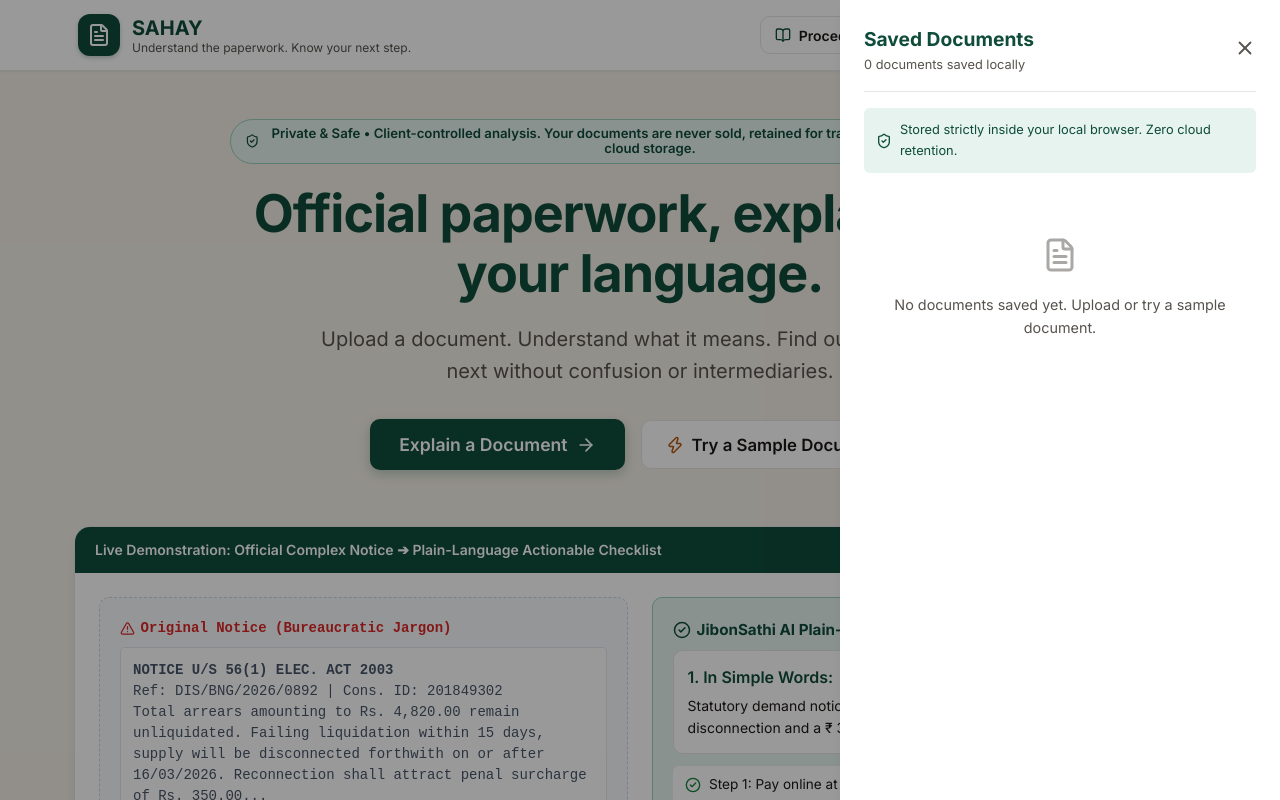
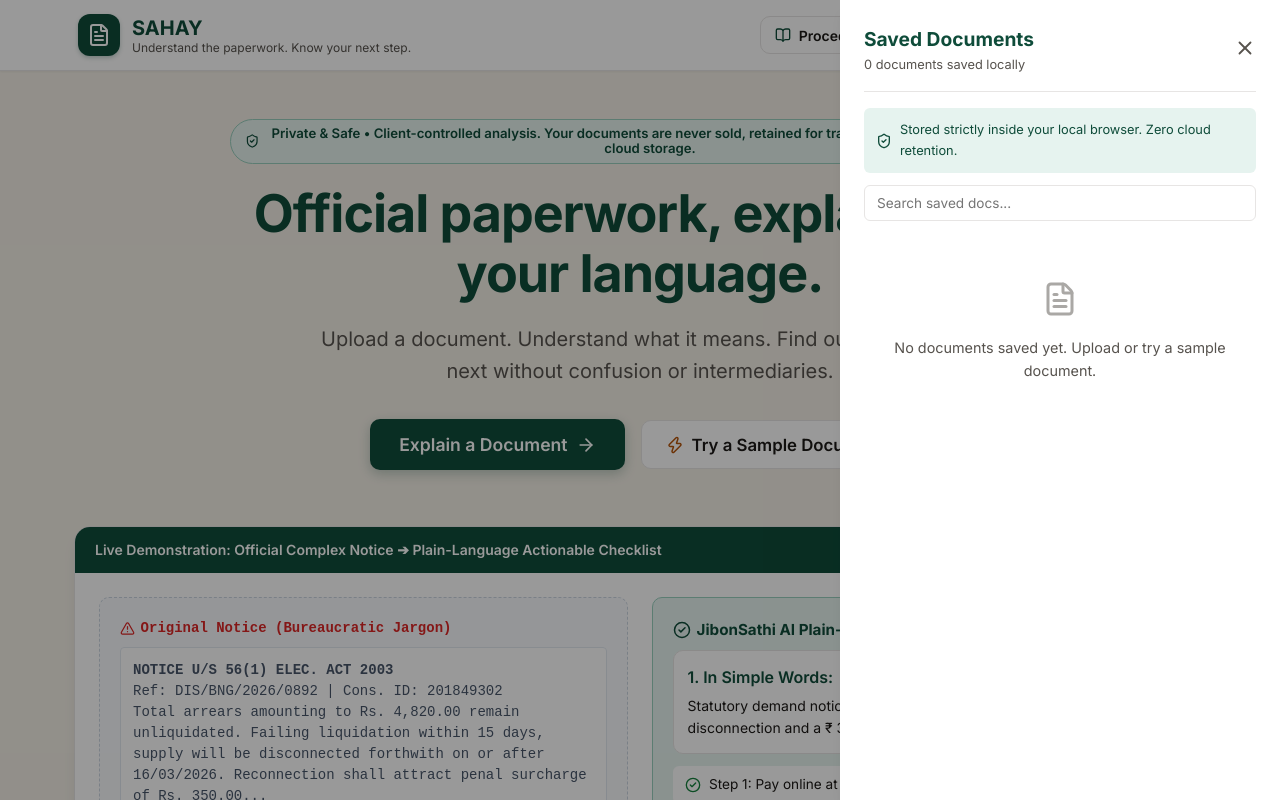
Before and after one commit to debangshuuii/Sahay, a Next.js app: page / in a window 1280 px wide. Both pictures are taken after a click on the button "Saved". Shown: the top 800 px of the page. Built offline with nearby package versions, Linux system fonts and the light colour scheme.

Commit message:
feat(history): add instant search filter to saved documents drawer

```diff
--- a/src/components/HistoryDrawer.tsx
+++ b/src/components/HistoryDrawer.tsx
@@ -24,8 +24,20 @@ export const HistoryDrawer: React.FC<HistoryDrawerProps> = ({
   onRefreshHistory,
 }) => {
   const t = translations[language];
+  const [query, setQuery] = React.useState('');
 
   if (!isOpen) return null;
+
+  const filtered = (() => {
+    const q = query.trim().toLowerCase();
+    if (!q) return savedDocuments;
+    return savedDocuments.filter(
+      (r) =>
+        r.documentType.toLowerCase().includes(q) ||
+        r.fileName.toLowerCase().includes(q) ||
+        r.summary.toLowerCase().includes(q)
+    );
+  })();
 
   const handleDelete = (e: React.MouseEvent, id: string) => {
     e.stopPropagation();
@@ -100,7 +112,7 @@ export const HistoryDrawer: React.FC<HistoryDrawerProps> = ({
           display: 'flex',
           gap: '0.5rem',
           alignItems: 'center',
-          marginBottom: '1rem',
+          marginBottom: '0.75rem',
         }}>
           <ShieldCheck size={16} style={{ flexShrink: 0 }} />
           <span>
@@ -110,15 +122,24 @@ export const HistoryDrawer: React.FC<HistoryDrawerProps> = ({
           </span>
         </div>
 
+        {/* Search */}
+        <input
+          type="text"
+          value={query}
+          onChange={(e) => setQuery(e.target.value)}
+          placeholder={language === 'bn' ? 'নথি খুঁজুন (বিল, রেশন, KYC...)' : 'Search saved docs...'}
+          style={{ padding: '0.55rem 0.75rem', borderRadius: 'var(--radius-sm)', border: '1px solid var(--color-border)', fontSize: '0.85rem', marginBottom: '0.75rem', width: '100%' }}
+        />
+
         {/* List of Documents */}
         <div style={{ flex: 1, overflowY: 'auto', display: 'flex', flexDirection: 'column', gap: '0.75rem' }}>
-          {savedDocuments.length === 0 ? (
+          {filtered.length === 0 ? (
             <div style={{ textAlign: 'center', padding: '3rem 1rem', color: 'var(--color-text-muted)' }}>
               <FileText size={36} style={{ margin: '0 auto 0.75rem', opacity: 0.5 }} />
-              <p style={{ fontSize: '0.9rem' }}>{t.historyEmpty}</p>
+              <p style={{ fontSize: '0.9rem' }}>{query ? (language === 'bn' ? 'কোনো মিল পাওয়া যায়নি।' : 'No matches found.') : t.historyEmpty}</p>
             </div>
           ) : (
-            savedDocuments.map((record) => (
+            filtered.map((record) => (
               <div
                 key={record.id}
                 onClick={() => {
```
